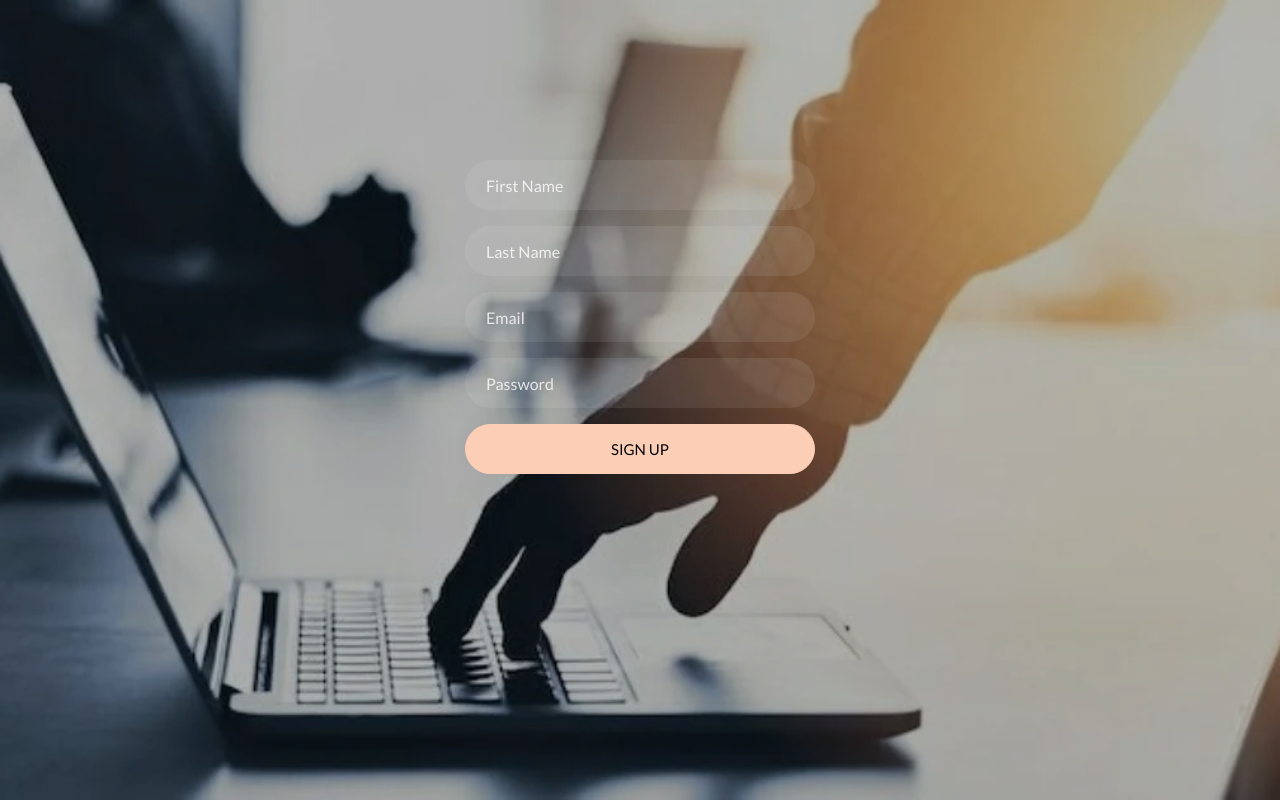
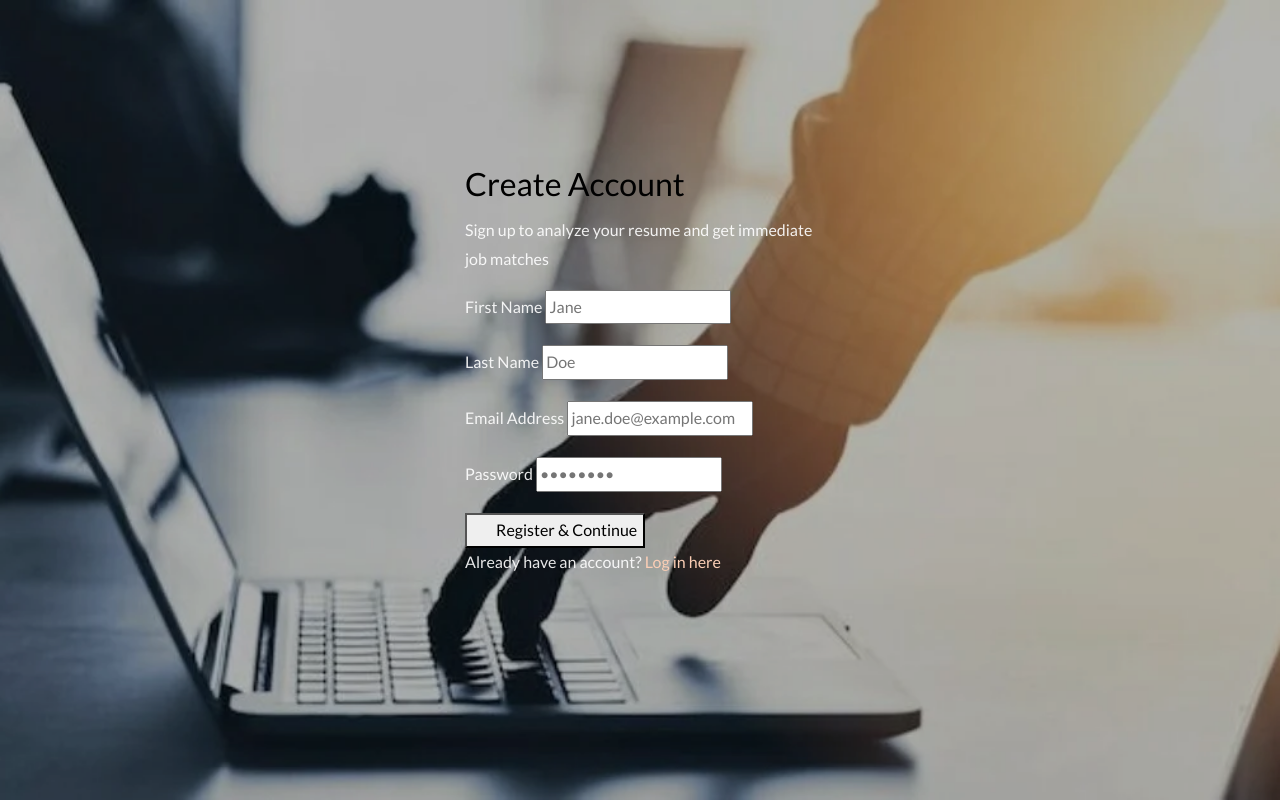
Before and after one commit to kriss2012/Job-Recommendation-System-ML-NLP, a Flask app: page /signup in a window 1280 px wide. Run offline with Flask 2, Linux system fonts and the light colour scheme; some libraries are stand-ins or nearby versions.

Commit message:
Update index_inscrire.html

```diff
--- a/templates/index_inscrire.html
+++ b/templates/index_inscrire.html
@@ -1,25 +1,53 @@
 {% extends 'layout.html' %}
+
 {% block content %}
-<form action="{{ url_for('signup') }}" method="POST" class="signin-form">
+<div class="auth-wrapper" style="max-width: 500px;">
+    <div class="glass-card">
+        <div class="auth-header">
+            <h2>Create Account</h2>
+            <p>Sign up to analyze your resume and get immediate job matches</p>
+        </div>
+
+        <!-- Error Alerts -->
+        {% if error_message %}
+        <div class="alert-error">
+            <i class="fa-solid fa-triangle-exclamation"></i>
+            <span>{{ error_message }}</span>
+        </div>
+        {% endif %}
+
+        <form action="{{ url_for('signup') }}" method="POST">
+            <div class="form-actions-split" style="grid-template-columns: 1fr 1fr; margin-bottom: 0;">
                 <div class="form-group">
-    <input type="text" class="form-control" name="prenom" placeholder="First Name" required>
+                    <label for="prenom">First Name</label>
+                    <input type="text" id="prenom" class="form-control-modern" name="prenom" placeholder="Jane" required>
                 </div>
                 <div class="form-group">
-    <input type="text" class="form-control" name="nom" placeholder="Last Name" required>
+                    <label for="nom">Last Name</label>
+                    <input type="text" id="nom" class="form-control-modern" name="nom" placeholder="Doe" required>
                 </div>
+            </div>
+
             <div class="form-group">
-    <input type="text" class="form-control" name="email" placeholder="Email" required>
+                <label for="email">Email Address</label>
+                <input type="email" id="email" class="form-control-modern" name="email" placeholder="jane.doe@example.com" required>
             </div>
+
             <div class="form-group">
-    <input type="password" class="form-control" name="password" placeholder="Password" required>
+                <label for="password">Password</label>
+                <input type="password" id="password" class="form-control-modern" name="password" placeholder="••••••••" required>
             </div>
-  <div class="d-flex">
-    <button type="submit" class="form-control btn btn-primary submit px-3">Sign Up</button>
-  </div>
-  <div id="error-message">
-    {% if error_message %}
-      <p>{{ error_message }}</p>
-    {% endif %}
+
+            <div style="margin-top: 10px;">
+                <button type="submit" class="btn-primary-modern">
+                    <i class="fa-solid fa-user-plus" style="margin-right: 8px;"></i> Register & Continue
+                </button>
             </div>
         </form>
+
+        <div class="form-footer-link">
+            Already have an account? <a href="{{ url_for('home') }}">Log in here</a>
+        </div>
+    </div>
+</div>
 {% endblock %}
```
Lines whose indentation alone changed are shown as unchanged.
